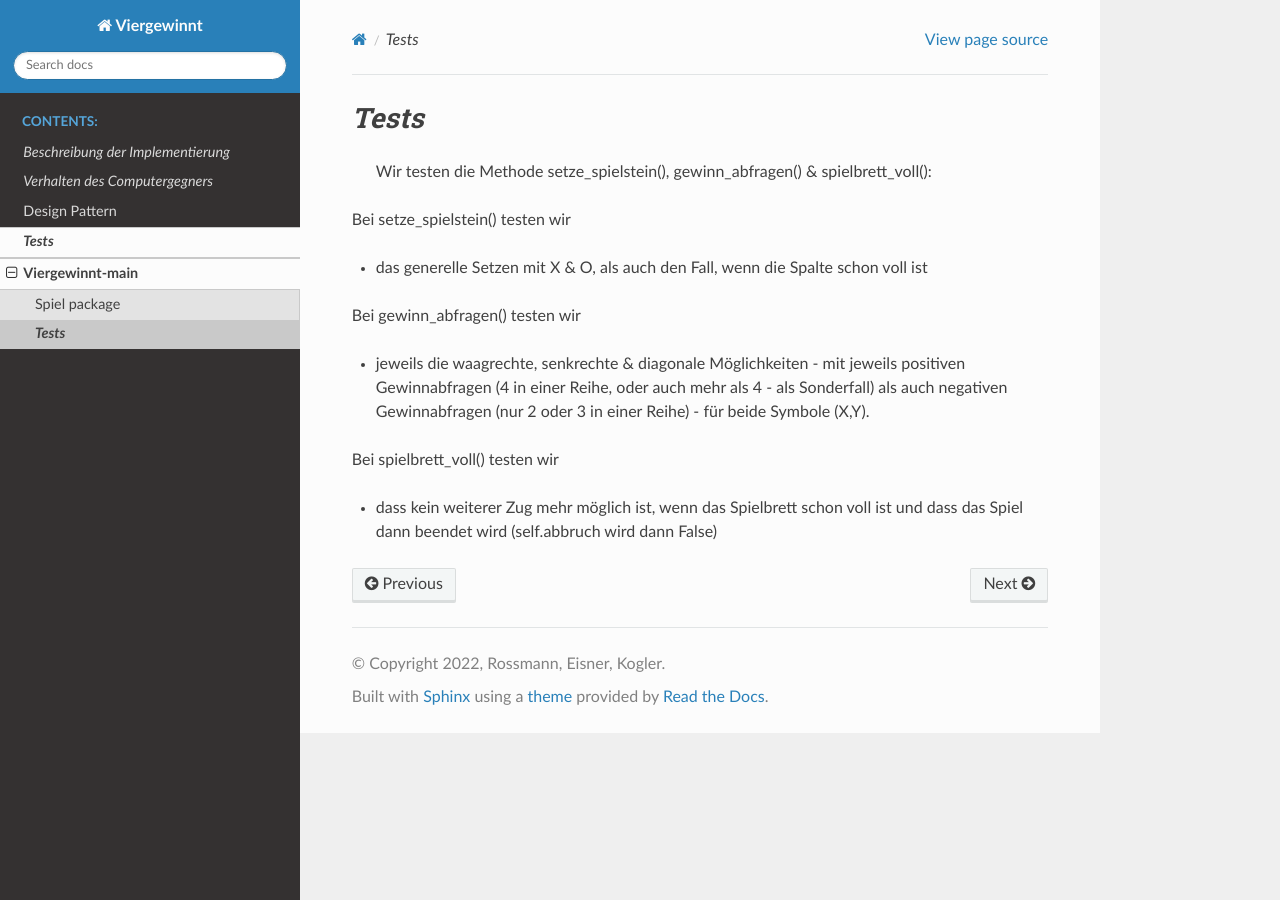
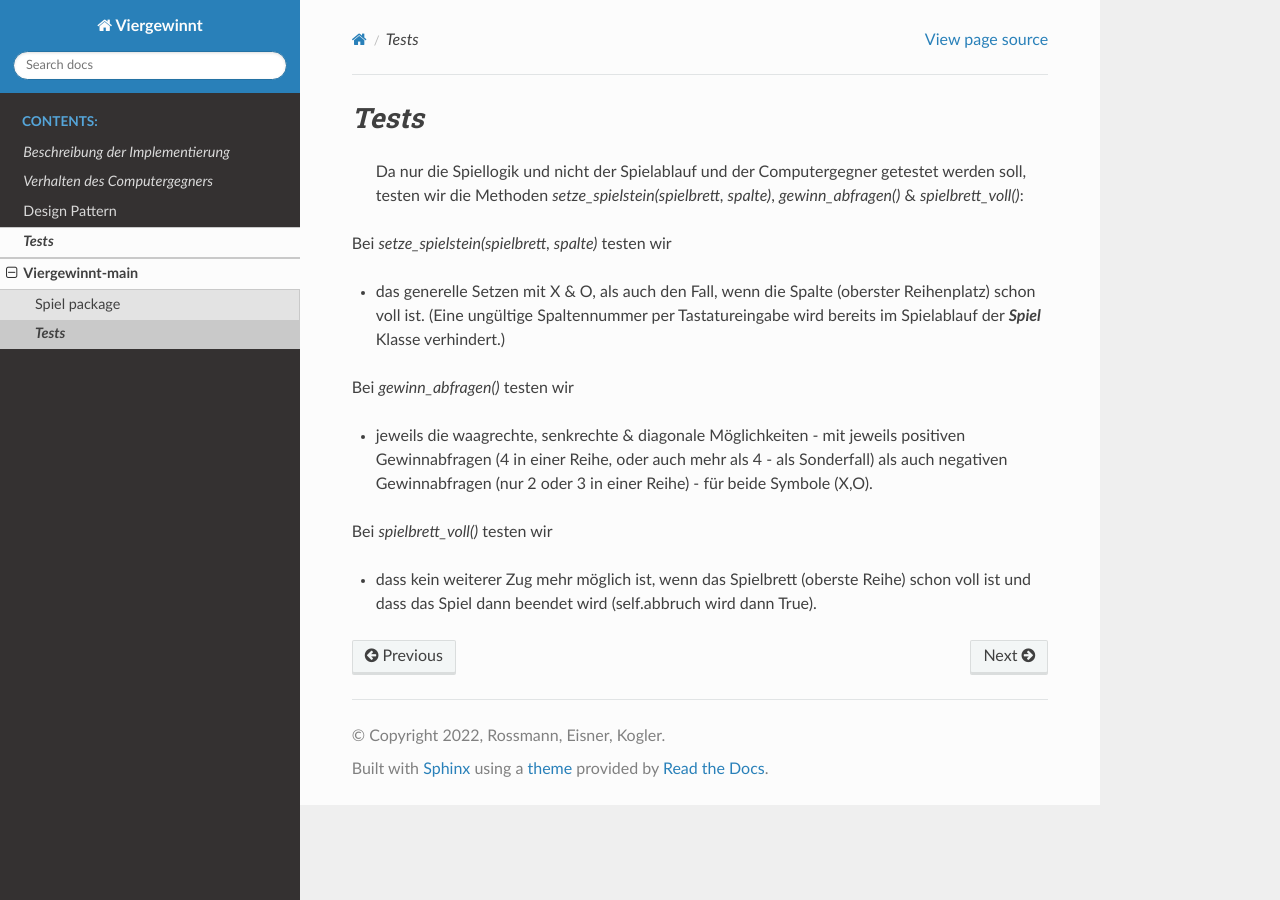
Before and after one commit to eismso/Viergewinnt, a Sphinx documentation site: the page built from docs/source/test.md, in a window 1280 px wide. Built offline with Sphinx 7.4.7 and the Read the Docs theme 2.0.0, drawn with Linux system fonts in a browser that asks for light colours.

Commit message:
Ergänze Änderungen in ki.md, test.md, design.md

```diff
--- a/docs/source/test.md
+++ b/docs/source/test.md
@@ -2,25 +2,28 @@
 
 
 
->Wir testen die Methode setze_spielstein(), gewinn_abfragen() & spielbrett_voll():
+>Da nur die Spiellogik und nicht der Spielablauf und der Computergegner getestet werden soll,
+testen wir die Methoden *setze_spielstein(spielbrett, spalte)*, *gewinn_abfragen()* & *spielbrett_voll()*:
 
 
 
-Bei setze_spielstein() testen wir
-- das generelle Setzen mit X & O, als auch den Fall, wenn die Spalte schon voll ist
+Bei *setze_spielstein(spielbrett, spalte)* testen wir
+- das generelle Setzen mit X & O, als auch den Fall, wenn die Spalte (oberster Reihenplatz) schon voll ist.
+(Eine ungültige Spaltennummer per Tastatureingabe wird bereits im Spielablauf der ***Spiel*** Klasse verhindert.)
 
 
 
-Bei gewinn_abfragen() testen wir
+Bei *gewinn_abfragen()* testen wir
 
 
 
-- jeweils die waagrechte, senkrechte & diagonale Möglichkeiten - mit jeweils positiven Gewinnabfragen (4 in einer Reihe, oder auch mehr als 4 - als Sonderfall) als auch negativen Gewinnabfragen (nur 2 oder 3 in einer Reihe) - für beide Symbole (X,Y).
+- jeweils die waagrechte, senkrechte & diagonale Möglichkeiten - mit jeweils positiven Gewinnabfragen (4 in einer Reihe, oder auch mehr als 4 - als Sonderfall)
+als auch negativen Gewinnabfragen (nur 2 oder 3 in einer Reihe) - für beide Symbole (X,O).
 
 
 
-Bei spielbrett_voll() testen wir
+Bei *spielbrett_voll()* testen wir
 
 
 
-- dass kein weiterer Zug mehr möglich ist, wenn das Spielbrett schon voll ist und dass das Spiel dann beendet wird (self.abbruch wird dann False)
+- dass kein weiterer Zug mehr möglich ist, wenn das Spielbrett (oberste Reihe) schon voll ist und dass das Spiel dann beendet wird (self.abbruch wird dann True).
```
Also changed, not shown: docs/source/design.md (+10 -10 lines), docs/source/ki.md (+2 -2 lines).
